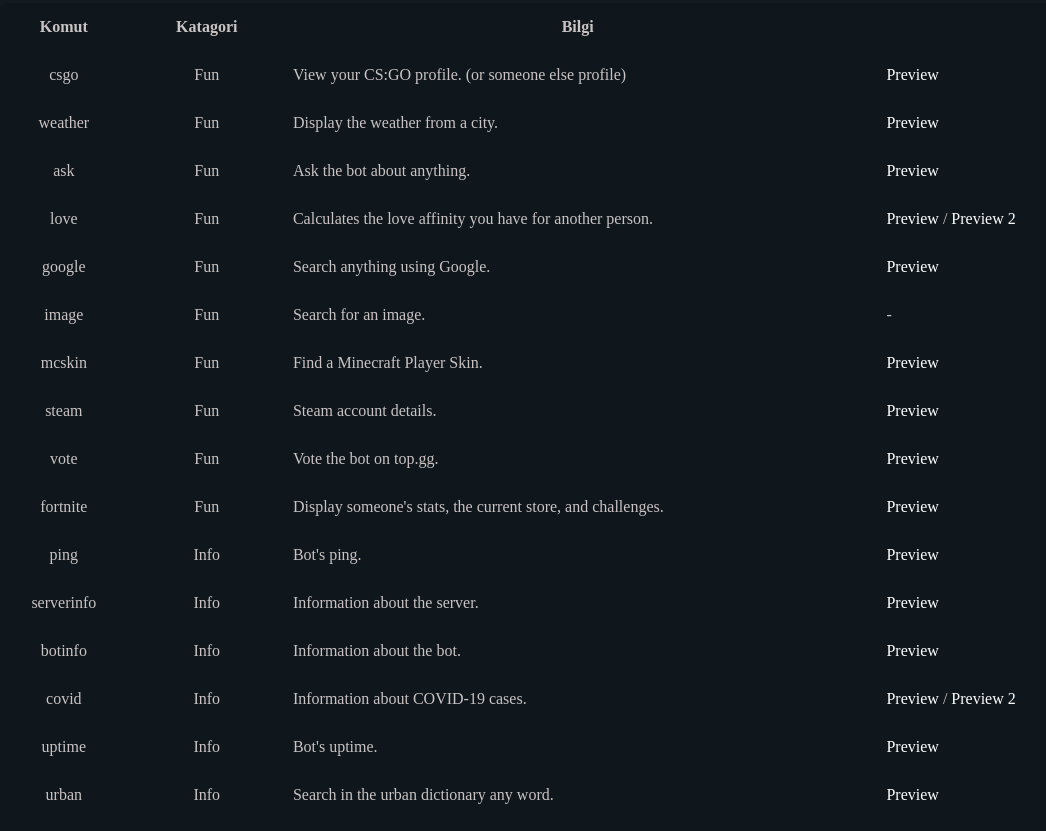
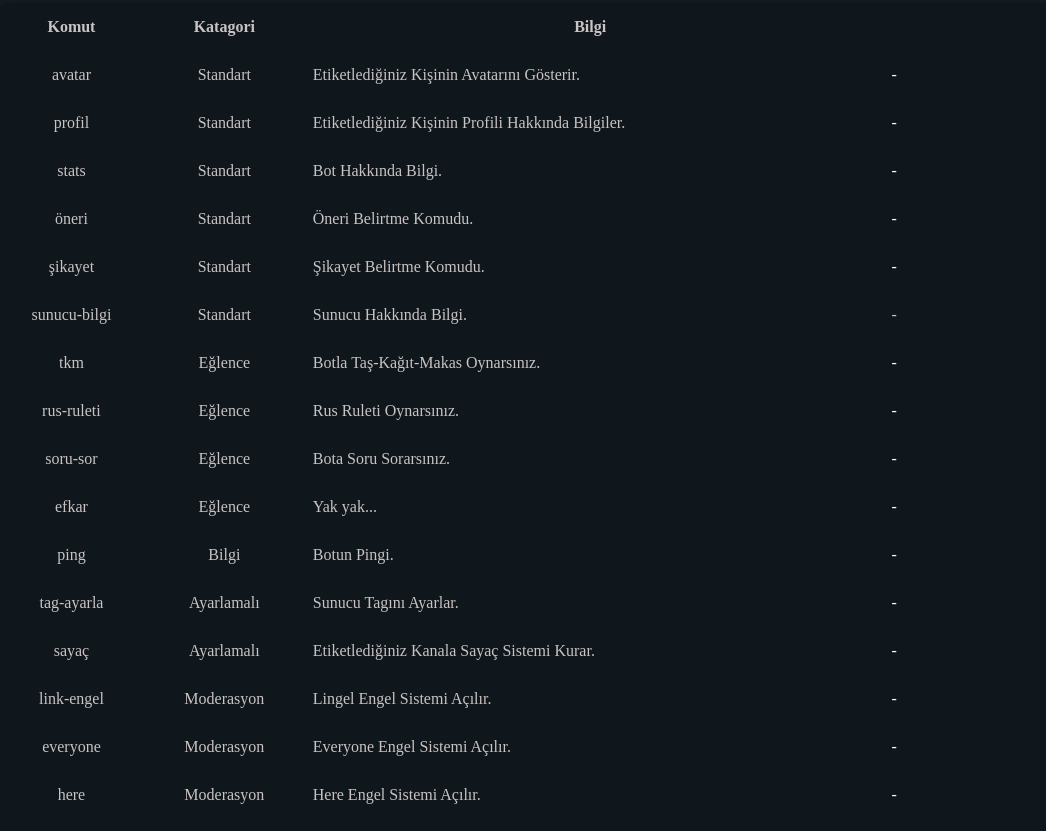
Before and after one commit to rewynbot/rewynbot.github.io, a plain HTML site: page commands.html in a window 1280 px wide. Shown: the part 347-1178 px from the top of the page, without its empty margins (90-1136 px from the left). Drawn offline with nearby package versions, Linux system fonts and the light colour scheme; a script that the page names is missing; a web font is replaced by a local one.

Commit message:
Update commands.html

```diff
--- a/commands.html
+++ b/commands.html
@@ -35,7 +35,7 @@
 <nav class="navbar navbar-expand-lg navbar-dark">
 <a class="navbar-brand" href="index.html" style="font-weight: 900;">
 <i class="fa fa-robot dusty-grdtext"></i>
-DAS
+Rêwyn
 </a>
 <button class="navbar-toggler" type="button" data-toggle="collapse" data-target="#navbarSupportedContent" aria-controls="navbarSupportedContent" aria-expanded="false" aria-label="Toggle navigation" style="border: 1px solid #bcbcbc;">
 <span class="navbar-toggler-icon"></span>
@@ -43,13 +43,13 @@ DAS
 <div class="collapse navbar-collapse" id="navbarSupportedContent">
 <ul class="navbar-nav ml-auto">
 <li class="nav-item">
-<a class="nav-link" href="https://bit.ly/3e73zjP" target="_blank">
-support server
+<a class="nav-link" href="https://discord.gg/BPvt89wJKE" target="_blank">
+Sunucumuz
 </a>
 </li>
 <li class="nav-item">
 <a class="nav-link" href="commands.html">
-commands
+Komutlar
 </a>
 </li>
 </ul>
@@ -75,100 +75,100 @@ commands
 </thead>
 <tbody>
 <tr>
-<td style="text-align:center">csgo</td>
-<td style="text-align:center">Fun</td>
-<td style="text-align:left">View your CS:GO profile. (or someone else profile)</td>
-<td style="text-align:left"><a href="https://am-facut-pe-fortnite.win/qtwnfew5.png" target="_blank">Preview</a></td>
+<td style="text-align:center">avatar</td>
+<td style="text-align:center">Standart</td>
+<td style="text-align:left">Etiketlediğiniz Kişinin Avatarını Gösterir.</td>
+<td style="text-align:left"><a href="resimlink" target="_blank">-</a></td>
 </tr>
 <tr>
-<td style="text-align:center">weather</td>
-<td style="text-align:center">Fun</td>
-<td style="text-align:left">Display the weather from a city.</td>
-<td style="text-align:left"><a href="https://am-facut-pe-fortnite.win/b9oabuza.png" target="_blank">Preview</a></td>
+<td style="text-align:center">profil</td>
+<td style="text-align:center">Standart</td>
+<td style="text-align:left">Etiketlediğiniz Kişinin Profili Hakkında Bilgiler.</td>
+<td style="text-align:left"><a href="resimlink" target="_blank">-</a></td>
 </tr>
 <tr>
-<td style="text-align:center">ask</td>
-<td style="text-align:center">Fun</td>
-<td style="text-align:left">Ask the bot about anything.</td>
-<td style="text-align:left"><a href="https://am-facut-pe-fortnite.win/605bgf76.png" target="_blank">Preview</a></td>
+<td style="text-align:center">stats</td>
+<td style="text-align:center">Standart</td>
+<td style="text-align:left">Bot Hakkında Bilgi.</td>
+<td style="text-align:left"><a href="resimlink" target="_blank">-</a></td>
 </tr>
 <tr>
-<td style="text-align:center">love</td>
-<td style="text-align:center">Fun</td>
-<td style="text-align:left">Calculates the love affinity you have for another person.</td>
-<td style="text-align:left"><a href="https://am-facut-pe-fortnite.win/9tfpp34k.png" target="_blank">Preview</a> / <a href="https://am-facut-pe-fortnite.win/tul8kfk6.png" target="_blank">Preview 2</a></td>
+<td style="text-align:center">öneri</td>
+<td style="text-align:center">Standart</td>
+<td style="text-align:left">Öneri Belirtme Komudu.</td>
+<td style="text-align:left"><a href="resimlink" target="_blank">-</a></td>
 </tr>
 <tr>
-<td style="text-align:center">google</td>
-<td style="text-align:center">Fun</td>
-<td style="text-align:left">Search anything using Google.</td>
-<td style="text-align:left"><a href="https://am-facut-pe-fortnite.win/fs3u8kmy.png" target="_blank">Preview</a></td>
+<td style="text-align:center">şikayet</td>
+<td style="text-align:center">Standart</td>
+<td style="text-align:left">Şikayet Belirtme Komudu.</td>
+<td style="text-align:left"><a href="resimlink" target="_blank">-</a></td>
 </tr>
 <tr>
-<td style="text-align:center">image</td>
-<td style="text-align:center">Fun</td>
-<td style="text-align:left">Search for an image.</td>
+<td style="text-align:center">sunucu-bilgi</td>
+<td style="text-align:center">Standart</td>
+<td style="text-align:left">Sunucu Hakkında Bilgi.</td>
 <td style="text-align:left">-</td>
 </tr>
 <tr>
-<td style="text-align:center">mcskin</td>
-<td style="text-align:center">Fun</td>
-<td style="text-align:left">Find a Minecraft Player Skin.</td>
-<td style="text-align:left"><a href="https://am-facut-pe-fortnite.win/o2h7zy0o.png" target="_blank">Preview</a></td>
+<td style="text-align:center">tkm</td>
+<td style="text-align:center">Eğlence</td>
+<td style="text-align:left">Botla Taş-Kağıt-Makas Oynarsınız.</td>
+<td style="text-align:left"><a href="resimlink" target="_blank">-</a></td>
 </tr>
 <tr>
-<td style="text-align:center">steam</td>
-<td style="text-align:center">Fun</td>
-<td style="text-align:left">Steam account details.</td>
-<td style="text-align:left"><a href="https://am-facut-pe-fortnite.win/rtudytwh.png" target="_blank">Preview</a></td>
+<td style="text-align:center">rus-ruleti</td>
+<td style="text-align:center">Eğlence</td>
+<td style="text-align:left">Rus Ruleti Oynarsınız.</td>
+<td style="text-align:left"><a href="resimlink" target="_blank">-</a></td>
 </tr>
 <tr>
-<td style="text-align:center">vote</td>
-<td style="text-align:center">Fun</td>
-<td style="text-align:left">Vote the bot on top.gg.</td>
-<td style="text-align:left"><a href="https://am-facut-pe-fortnite.win/bqmi5hfl.png" target="_blank">Preview</a></td>
+<td style="text-align:center">soru-sor</td>
+<td style="text-align:center">Eğlence</td>
+<td style="text-align:left">Bota Soru Sorarsınız.</td>
+<td style="text-align:left"><a href="resimlink" target="_blank">-</a></td>
 </tr>
 <tr>
-<td style="text-align:center">fortnite</td>
-<td style="text-align:center">Fun</td>
-<td style="text-align:left">Display someone's stats, the current store, and challenges.</td>
-<td style="text-align:left"><a href="https://am-facut-pe-fortnite.win/l95f1z4c.png" target="_blank">Preview</a></td>
+<td style="text-align:center">efkar</td>
+<td style="text-align:center">Eğlence</td>
+<td style="text-align:left">Yak yak...</td>
+<td style="text-align:left"><a href="resimlink" target="_blank">-</a></td>
 </tr>
 <tr>
 <td style="text-align:center">ping</td>
-<td style="text-align:center">Info</td>
-<td style="text-align:left">Bot's ping.</td>
-<td style="text-align:left"><a href="https://am-facut-pe-fortnite.win/wo7g5qhq.png" target="_blank">Preview</a></td>
+<td style="text-align:center">Bilgi</td>
+<td style="text-align:left">Botun Pingi.</td>
+<td style="text-align:left"><a href="resimlink" target="_blank">-</a></td>
 </tr>
 <tr>
-<td style="text-align:center">serverinfo</td>
-<td style="text-align:center">Info</td>
-<td style="text-align:left">Information about the server.</td>
-<td style="text-align:left"><a href="https://am-facut-pe-fortnite.win/9cqa0p2h.png" target="_blank">Preview</a></td>
+<td style="text-align:center">tag-ayarla</td>
+<td style="text-align:center">Ayarlamalı</td>
+<td style="text-align:left">Sunucu Tagını Ayarlar.</td>
+<td style="text-align:left"><a href="resimlink" target="_blank">-</a></td>
 </tr>
 <tr>
-<td style="text-align:center">botinfo</td>
-<td style="text-align:center">Info</td>
-<td style="text-align:left">Information about the bot.</td>
-<td style="text-align:left"><a href="https://am-facut-pe-fortnite.win/e68jiuet.png" target="_blank">Preview</a></td>
+<td style="text-align:center">sayaç</td>
+<td style="text-align:center">Ayarlamalı</td>
+<td style="text-align:left">Etiketlediğiniz Kanala Sayaç Sistemi Kurar.</td>
+<td style="text-align:left"><a href="resimlink" target="_blank">-</a></td>
 </tr>
 <tr>
-<td style="text-align:center">covid</td>
-<td style="text-align:center">Info</td>
-<td style="text-align:left">Information about COVID-19 cases.</td>
-<td style="text-align:left"><a href="https://am-facut-pe-fortnite.win/n8yxskx1.png" target="_blank">Preview</a> / <a href="https://am-facut-pe-fortnite.win/z9bh3dwa.png" target="_blank">Preview 2</a> </td>
+<td style="text-align:center">link-engel</td>
+<td style="text-align:center">Moderasyon</td>
+<td style="text-align:left">Lingel Engel Sistemi Açılır.</td>
+<td style="text-align:left"><a href="resimlink" target="_blank">-</a></td>
 </tr>
 <tr>
-<td style="text-align:center">uptime</td>
-<td style="text-align:center">Info</td>
-<td style="text-align:left">Bot's uptime.</td>
-<td style="text-align:left"><a href="https://am-facut-pe-fortnite.win/zehbep4t.png" target="_blank">Preview</a></td>
+<td style="text-align:center">everyone</td>
+<td style="text-align:center">Moderasyon</td>
+<td style="text-align:left">Everyone Engel Sistemi Açılır.</td>
+<td style="text-align:left"><a href="resimlink" target="_blank">-</a></td>
 </tr>
 <tr>
-<td style="text-align:center">urban</td>
-<td style="text-align:center">Info</td>
-<td style="text-align:left">Search in the urban dictionary any word.</td>
-<td style="text-align:left"><a href="https://am-facut-pe-fortnite.win/bcgqc3t3.png" target="_blank">Preview</a></td>
+<td style="text-align:center">here</td>
+<td style="text-align:center">Moderasyon</td>
+<td style="text-align:left">Here Engel Sistemi Açılır.</td>
+<td style="text-align:left"><a href="resimlink" target="_blank">-</a></td>
 </tr>
 <tr>
 <td style="text-align:center">imdb</td>
```
